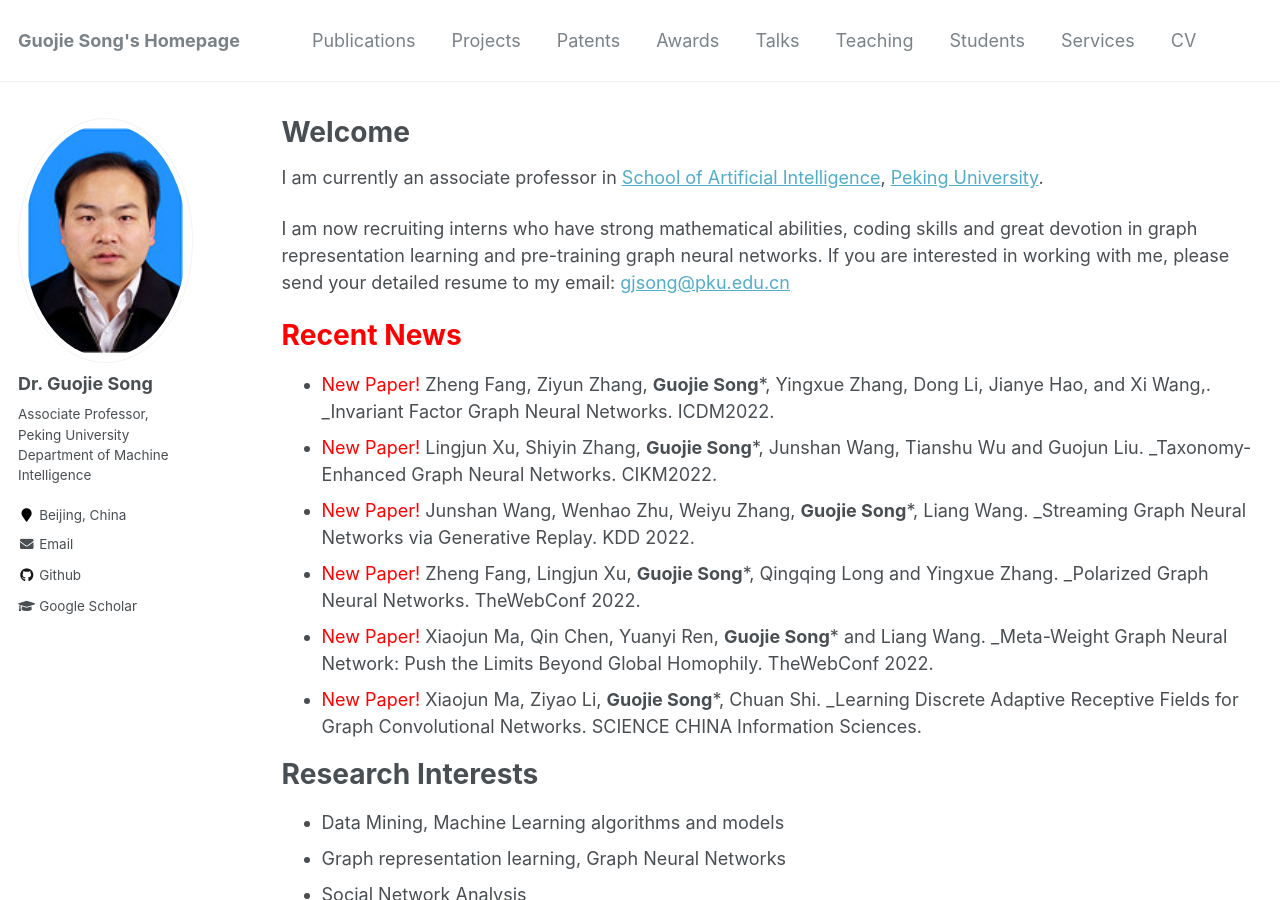
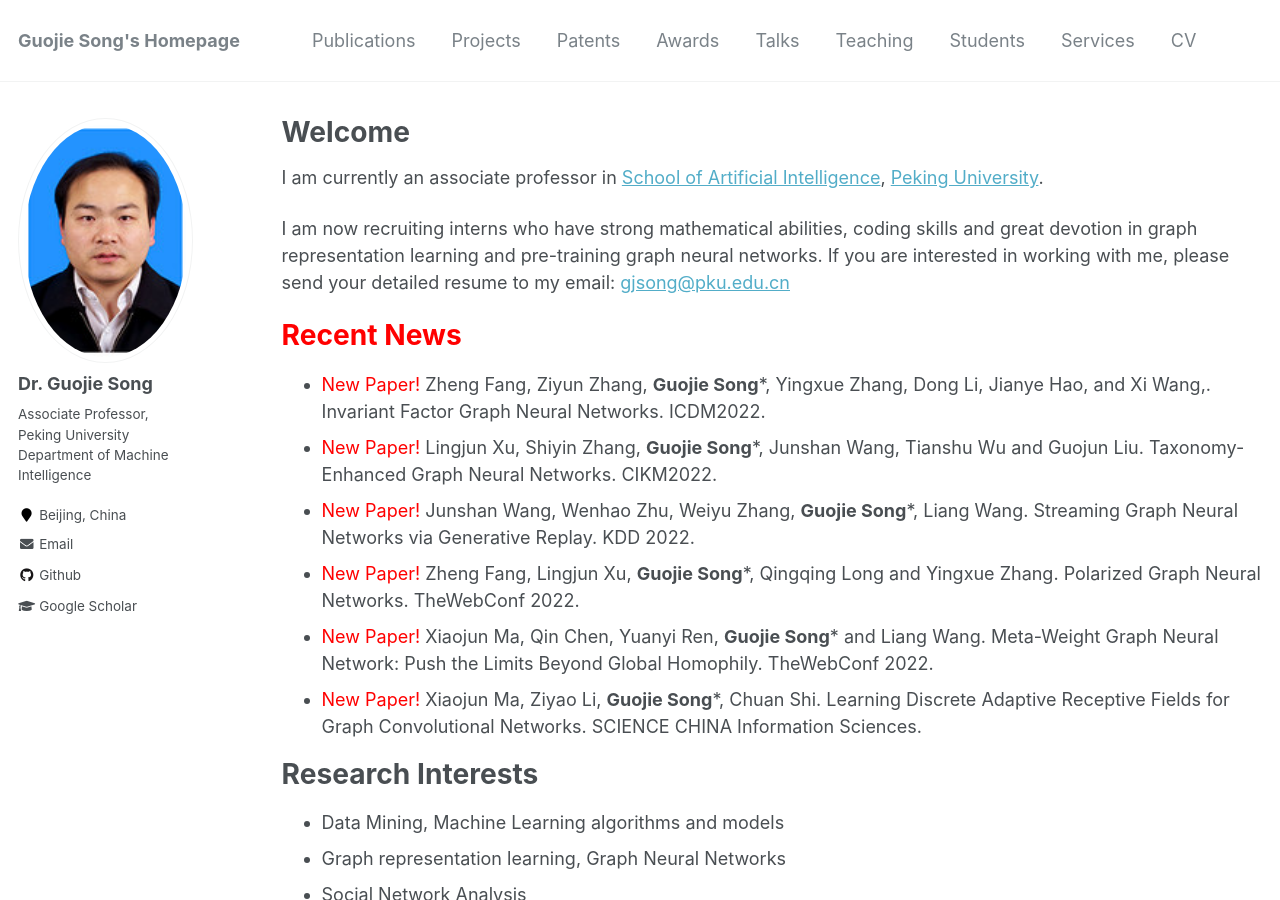
Before and after one commit to gjsong-pku/gjsong-pku.github.io, a Jekyll site: the page built from _pages/about.md, in a window 1280 px wide and 900 px high. Built offline with Jekyll 4.4.1, drawn with Linux system fonts in a browser that asks for light colours.

Commit message:
Update about.md

```diff
--- a/_pages/about.md
+++ b/_pages/about.md
@@ -16,12 +16,12 @@ I am now recruiting interns who have strong mathematical abilities, coding skill
 
 <span style='color:red'>Recent News</span>
 ======
-- <span style="color:red">New Paper!</span> Zheng Fang, Ziyun Zhang, **Guojie Song***, Yingxue Zhang, Dong Li, Jianye Hao, and Xi Wang,. _Invariant Factor Graph Neural Networks. ICDM2022.
-- <span style="color:red">New Paper!</span> Lingjun Xu, Shiyin Zhang, **Guojie Song***, Junshan Wang, Tianshu Wu and Guojun Liu. _Taxonomy-Enhanced Graph Neural Networks. CIKM2022.
-- <span style="color:red">New Paper!</span>	Junshan Wang, Wenhao Zhu, Weiyu Zhang, **Guojie Song***, Liang Wang. _Streaming Graph Neural Networks via Generative Replay. KDD 2022.
-- <span style="color:red">New Paper!</span> Zheng Fang, Lingjun Xu, **Guojie Song***, Qingqing Long and Yingxue Zhang. _Polarized Graph Neural Networks. TheWebConf 2022.
-- <span style="color:red">New Paper!</span> Xiaojun Ma, Qin Chen, Yuanyi Ren, **Guojie Song*** and Liang Wang. _Meta-Weight Graph Neural Network: Push the Limits Beyond Global Homophily. TheWebConf 2022.
-- <span style="color:red">New Paper!</span> Xiaojun Ma, Ziyao Li, **Guojie Song***, Chuan Shi. _Learning Discrete Adaptive Receptive Fields for Graph Convolutional Networks. SCIENCE CHINA Information Sciences.
+- <span style="color:red">New Paper!</span> Zheng Fang, Ziyun Zhang, **Guojie Song***, Yingxue Zhang, Dong Li, Jianye Hao, and Xi Wang,. Invariant Factor Graph Neural Networks. ICDM2022.
+- <span style="color:red">New Paper!</span> Lingjun Xu, Shiyin Zhang, **Guojie Song***, Junshan Wang, Tianshu Wu and Guojun Liu. Taxonomy-Enhanced Graph Neural Networks. CIKM2022.
+- <span style="color:red">New Paper!</span>	Junshan Wang, Wenhao Zhu, Weiyu Zhang, **Guojie Song***, Liang Wang. Streaming Graph Neural Networks via Generative Replay. KDD 2022.
+- <span style="color:red">New Paper!</span> Zheng Fang, Lingjun Xu, **Guojie Song***, Qingqing Long and Yingxue Zhang. Polarized Graph Neural Networks. TheWebConf 2022.
+- <span style="color:red">New Paper!</span> Xiaojun Ma, Qin Chen, Yuanyi Ren, **Guojie Song*** and Liang Wang. Meta-Weight Graph Neural Network: Push the Limits Beyond Global Homophily. TheWebConf 2022.
+- <span style="color:red">New Paper!</span> Xiaojun Ma, Ziyao Li, **Guojie Song***, Chuan Shi. Learning Discrete Adaptive Receptive Fields for Graph Convolutional Networks. SCIENCE CHINA Information Sciences.
 
 Research Interests
 ======
```
